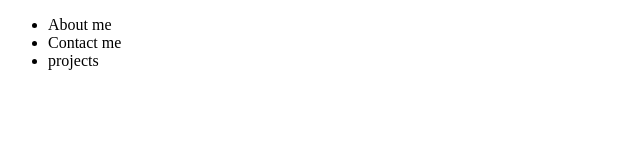
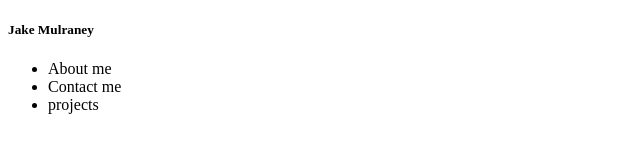
Before and after one commit to JakeM1993/JakeM-Portfolio, a plain HTML site: page homepage.html in a window 1280 px wide. Shown: the whole page, without its empty margins (0-640 px from the left). Drawn offline with Linux system fonts and the light colour scheme.

Commit message:
added header to HTML file

```diff
--- a/index.html
+++ b/homepage.html
@@ -7,6 +7,10 @@
     <title>Document</title>
 </head>
 <body>
+
+<header>
+    <h5>Jake Mulraney</h5>
+</header>
 
     <nav>
         <ul>
```
